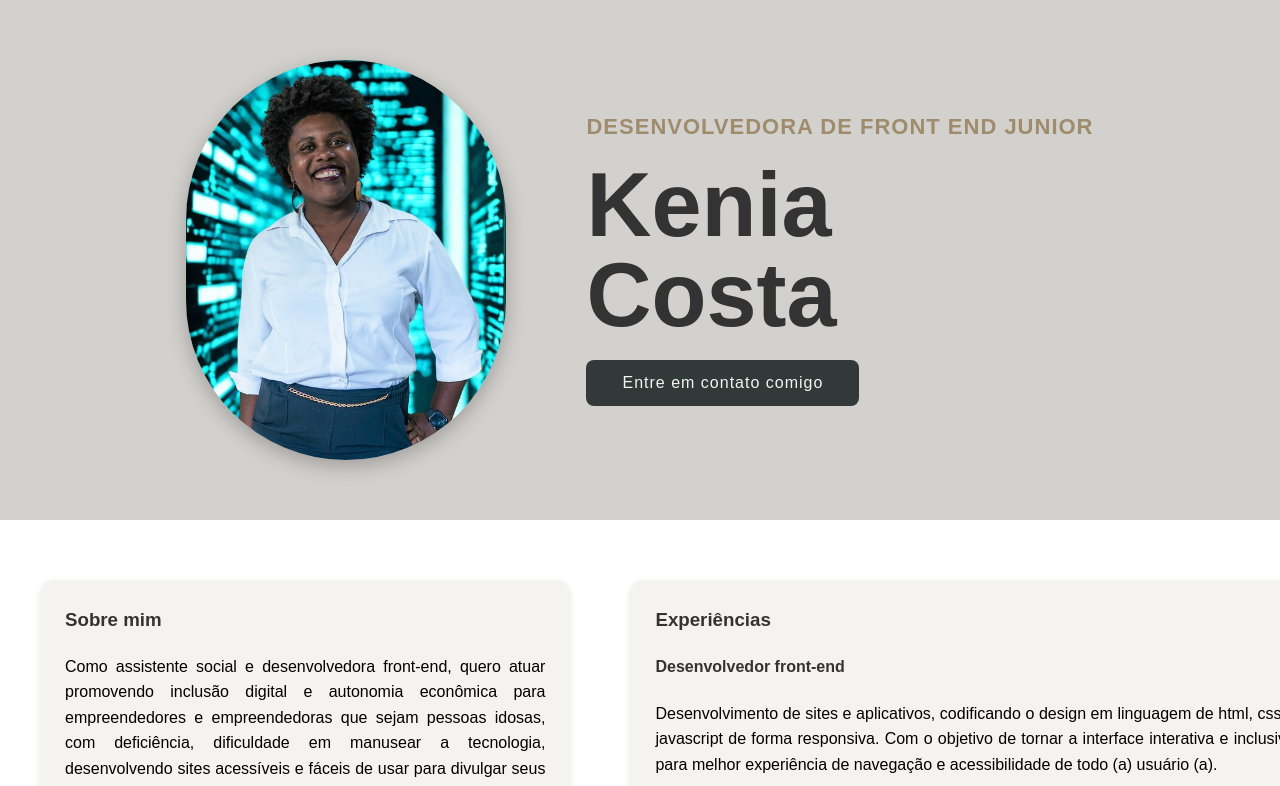
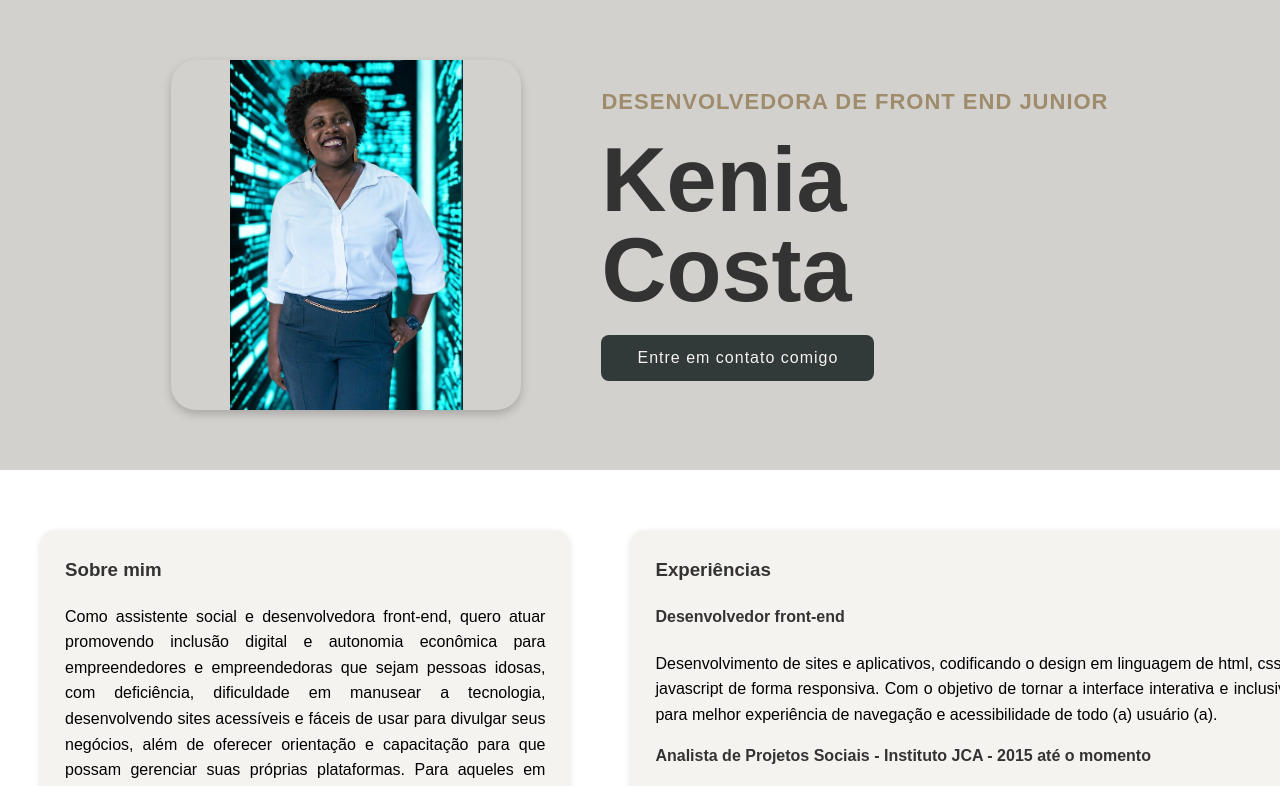
Before and after one commit to keniadacostadeoliveira-eng/Projeto-Final, a plain HTML site: page index.html in a window 1280 px wide. Shown: the top 786 px of the page. Drawn offline with Linux system fonts and the light colour scheme.

Commit message:
voltei mais

```diff
--- a/CSS/estilo.css
+++ b/CSS/estilo.css
@@ -26,24 +26,12 @@ body, html {
 
 /* ===== FOTO ===== */
 .foto1 {
-  width: 320px;
-  height: 400px;
-  border-radius: 50% / 40%; /* cria formato oval */
-  object-fit: cover;
-  object-position: top center; /* foca no rosto */
-  box-shadow: 0 6px 20px rgba(0,0,0,0.25);
-  background-color: #d3d1ce;
-  transition: transform 0.3s ease;
+  width: 350px;
+  height: 350px;
+  border-radius: 25px;
+  object-fit: contain;
+  box-shadow: 0 4px 10px rgba(0,0,0,0.2);
 }
-
-.foto1:hover {
-  transform: scale(1.03); /* leve zoom ao passar o mouse */
-}
-
-#banner .container {
-  align-items: center;
-}
-
 
 /* ===== TEXTOS E BOTÃO ===== */
 .dados {
```
